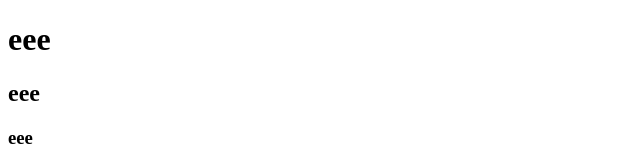
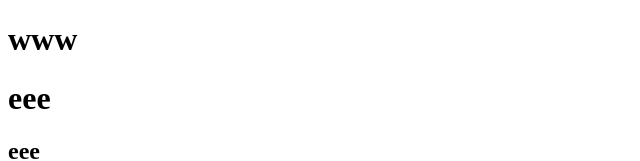
Before and after one commit to pichooo/pichooo.github.io, a plain HTML site: page index.html in a window 1280 px wide. Shown: the top 161 px of the page, without its empty margins (0-640 px from the left). Drawn offline with Linux system fonts and the light colour scheme.

Commit message:
添加www

```diff
--- a/index.html
+++ b/index.html
@@ -7,7 +7,7 @@
     <title>Document</title>
 </head>
 <body>
-
+   <h1>www</h1>
     <h1>eee</h1>
     <h2>eee</h2>
     <h3>eee</h3>
```
